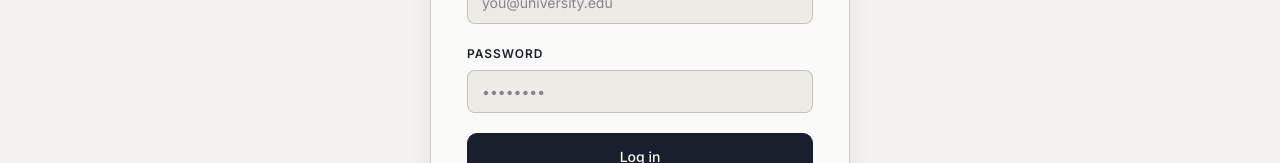
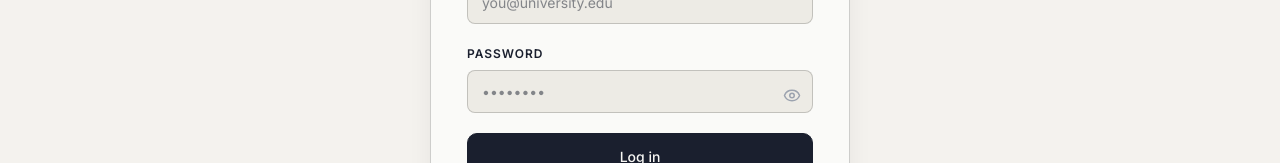
Before and after one commit to sidchak-gh/unithrift, a React (Vite) app in the folder client/: page /login in a window 1280 px wide. Shown: the part 350-513 px from the top of the page. Built offline with nearby package versions, Linux system fonts and the light colour scheme; no server answers.

Commit message:
feat: add password visibility toggle to login and register pages

```diff
--- a/client/src/pages/Login.jsx
+++ b/client/src/pages/Login.jsx
@@ -2,10 +2,12 @@ import React, { useState } from 'react';
 import { useAuthContext } from '../context/AuthContext';
 import { useNavigate, Link } from 'react-router-dom';
 import { toast } from 'react-toastify';
+import { Eye, EyeOff } from 'lucide-react';
 
 const Login = () => {
     const [email, setEmail] = useState('');
     const [password, setPassword] = useState('');
+    const [showPassword, setShowPassword] = useState(false);
     const { login } = useAuthContext();
     const navigate = useNavigate();
 
@@ -78,16 +80,40 @@ const Login = () => {
                         <label style={{ fontSize: 12, fontWeight: 600, color: 'var(--text-primary)', textTransform: 'uppercase', letterSpacing: '0.08em' }}>
                             Password
                         </label>
+                        <div style={{ position: 'relative' }}>
                             <input
-                            type="password"
+                                type={showPassword ? 'text' : 'password'}
                                 required
                                 value={password}
                                 onChange={(e) => setPassword(e.target.value)}
                                 placeholder="••••••••"
-                            style={inputStyle}
+                                style={{ ...inputStyle, paddingRight: 40 }}
                                 onFocus={e => e.target.style.borderColor = 'var(--orange)'}
                                 onBlur={e => e.target.style.borderColor = 'var(--border-strong)'}
                             />
+                            <button
+                                type="button"
+                                onClick={() => setShowPassword(!showPassword)}
+                                style={{
+                                    position: 'absolute',
+                                    right: 12,
+                                    top: '50%',
+                                    transform: 'translateY(-25%)',
+                                    background: 'none',
+                                    border: 'none',
+                                    cursor: 'pointer',
+                                    padding: 0,
+                                    color: 'var(--text-muted)',
+                                    display: 'flex',
+                                    alignItems: 'center',
+                                    justifyContent: 'center',
+                                }}
+                                tabIndex={-1}
+                                aria-label={showPassword ? 'Hide password' : 'Show password'}
+                            >
+                                {showPassword ? <EyeOff size={18} /> : <Eye size={18} />}
+                            </button>
+                        </div>
                     </div>
                     <button
                         type="submit"
--- a/client/src/pages/Register.jsx
+++ b/client/src/pages/Register.jsx
@@ -2,6 +2,7 @@ import React, { useState, useRef, useEffect } from 'react';
 import { useAuthContext } from '../context/AuthContext';
 import { useNavigate, Link } from 'react-router-dom';
 import { toast } from 'react-toastify';
+import { Eye, EyeOff } from 'lucide-react';
 
 /* ─── OTP Input Row ──────────────────────────────────────────────────────────── */
 const OtpInput = ({ value, onChange }) => {
@@ -79,6 +80,7 @@ const Register = () => {
     const [cooldown, setCooldown] = useState(0);
     const [formData, setFormData] = useState({ name: '', email: '', password: '', campus: '' });
     const [emailError, setEmailError] = useState('');
+    const [showPassword, setShowPassword] = useState(false);
 
     const allowedDomains = (import.meta.env.VITE_ALLOWED_EMAIL_DOMAINS || '')
         .split(',').map(d => d.trim().toLowerCase()).filter(Boolean);
@@ -262,15 +264,41 @@ const Register = () => {
                         </div>
                         <div>
                             <label style={labelStyle}>Password</label>
+                            <div style={{ position: 'relative' }}>
                                 <input
-                                name="password" type="password" required
+                                    name="password"
+                                    type={showPassword ? 'text' : 'password'}
+                                    required
                                     placeholder="Min. 6 characters"
                                     value={formData.password}
                                     onChange={handleChange}
-                                style={inputStyle}
+                                    style={{ ...inputStyle, paddingRight: 40 }}
                                     onFocus={e => e.target.style.borderColor = 'var(--orange)'}
                                     onBlur={e => e.target.style.borderColor = 'var(--border-strong)'}
                                 />
+                                <button
+                                    type="button"
+                                    onClick={() => setShowPassword(!showPassword)}
+                                    style={{
+                                        position: 'absolute',
+                                        right: 12,
+                                        top: '50%',
+                                        transform: 'translateY(-25%)',
+                                        background: 'none',
+                                        border: 'none',
+                                        cursor: 'pointer',
+                                        padding: 0,
+                                        color: 'var(--text-muted)',
+                                        display: 'flex',
+                                        alignItems: 'center',
+                                        justifyContent: 'center',
+                                    }}
+                                    tabIndex={-1}
+                                    aria-label={showPassword ? 'Hide password' : 'Show password'}
+                                >
+                                    {showPassword ? <EyeOff size={18} /> : <Eye size={18} />}
+                                </button>
+                            </div>
                         </div>
                         <button
                             type="submit"
```
Lines whose indentation alone changed are shown as unchanged.
